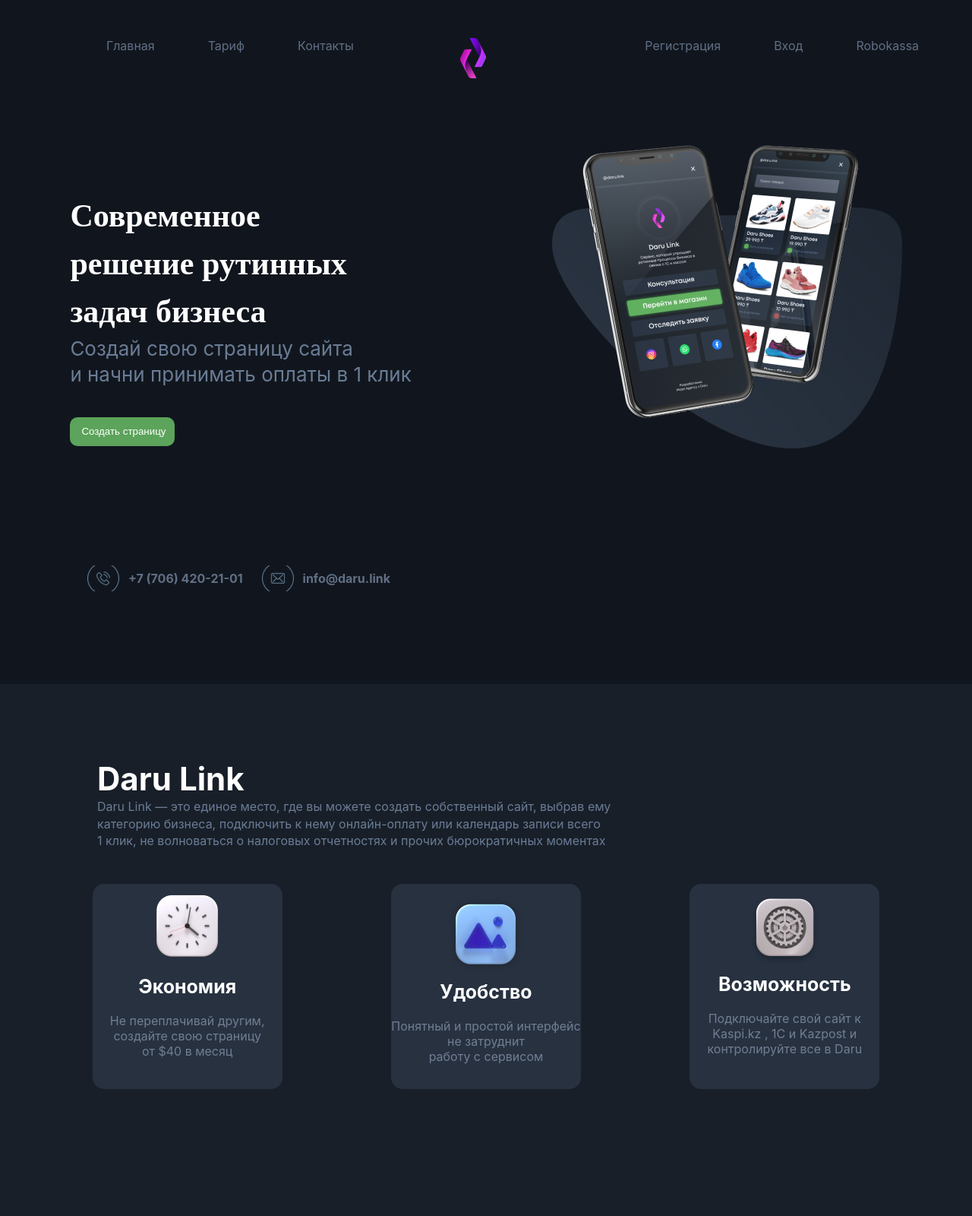
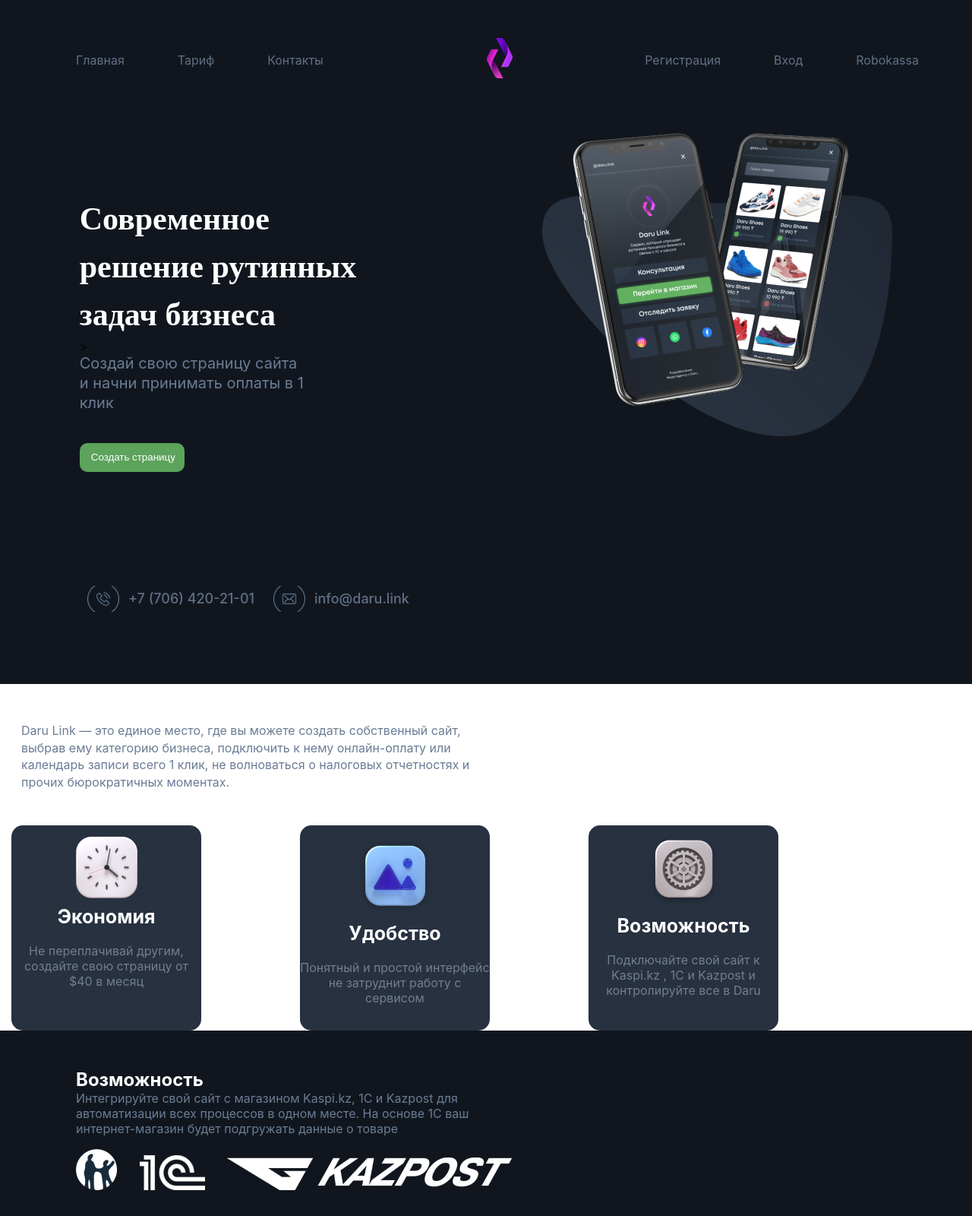
Before and after one commit to khackiraev/darulink, a plain HTML site: page index.html in a window 1280 px wide. Shown: the top 1600 px of the page at 76% size. Drawn offline with Linux system fonts and the light colour scheme.

Commit message:
DaruLInk

```diff
--- a/css/style.css
+++ b/css/style.css
@@ -18,10 +18,22 @@
     height: 900px;
 }
 
+.container {
+    max-width: 1140px;
+    width: 100%;
+    margin: 0 none;
+}
+
 .nav {
     display: flex;
-    justify-content: space-around;
+    justify-content:space-between;
+    -ms-align-items: center;
+    align-items: center;
     padding-top: 50px;
+    margin-left: 100px;
+}
+.nav img{
+    margin-right: 20px;
 }
 
 .navigation {
@@ -29,18 +41,20 @@
     list-style: none;
 }
 
-.nav__links {
+.nav__link{
     font-family: "SF Pro Display";
     color: #76869FCC;
     text-decoration: none;
-    margin-left: 70px;
+    margin-right: 70px;
 }
 
-.nav__links:hover {
+.nav__link:hover {
     color: #5CA35B;
     transition: 0.6s all;
 }
-
+.login{
+    margin-left: 10px;
+}
 .header-content {
     display: flex;
     justify-content: space-around;
@@ -49,6 +63,8 @@
 
 .header__discription h1 {
     font-family: "SFProDisplay-Light";
+    width: 400px;
+    height: auto;
     font-size: 42px;
     font-weight: 700;
     line-height: 63px;
@@ -59,9 +75,11 @@
 
 .header__discription p {
     font-family: "SF Pro Display";
+    width: 300px;
+    height: auto;
     font-style: normal;
     font-weight: normal;
-    font-size: 26px;
+    font-size: 20px;
     line-height: 129.8%;
     color: #6A7C95;
 }
@@ -130,7 +148,7 @@
     margin-right: 12px;
 }
 
-.callback__mail {
+.callback-mail {
     display: flex;
     font-weight: 500;
     font-size: 8px;
@@ -139,8 +157,15 @@
     color: #76869FCC;
 }
 
-.callback__mail img {
+.callback-mail img {
     margin-right: 12px;
+}
+
+.callback__number a,
+.callback-mail a {
+    color: #76869FCC;
+    font-size: 18px;
+    text-decoration: none;
 }
 
 /*about company*/
@@ -152,37 +177,36 @@
     padding: 100px 0 0 100px;
 }
 
-.about_company-discription {
+.about-company__discription {
     color: #fff;
     margin-left: 28px;
 }
 
-.about_company-discription h1 {
+.about-company__discription h2 {
     font-family: "SF Pro Display";
     font-weight: bold;
     font-size: 42px;
     line-height: 50px;
 }
 
-.about_company-discription p {
+.about-company__discription p {
+    width: 600px;
+    height: auto;
     font-size: 16px;
     line-height: 142.8%;
     color: #6A7C95;
 
 }
 
-.about_company-item {
-    display: -webkit-flex;
-    display: -moz-flex;
-    display: -ms-flex;
-    display: -o-flex;
+.about-company__item {
     display: flex;
     justify-content: space-around;
+    position: relative;
     padding-top: 45px;
 
 }
 
-.about_company__more {
+.about-company__more {
     text-align: center;
     width: 250px;
     height: 270px;
@@ -191,23 +215,25 @@
     margin-right: 100px;
 }
 
-.about_company__more img {
+.about-company__more img {
     padding-top: 10px;
 }
 
-.about_company__more h1 {
+.about-company__more h2 {
     color: #fff;
     padding-bottom: 20px;
     font-size: 25px;
 
 }
 
-.safe {
-    padding-top: 15px;
-}
-
-.about_company__more p {
+.about-company__more p {
+    text-align: center;
+    width: 250px;
     color: #717E92;
+    display: flex;
+    align-items: center;
+    text-align: center;
+    position: absolute;
 
 }
 
@@ -222,13 +248,16 @@
     padding-left: 100px;
 }
 
-.possibilites__discription h1 {
+.possibilites__discription h2 {
     color: #fff;
 }
 
 .possibilites__discription p {
+    width: 520px;
+    height: 77px;
     color: #6A7C95;
     padding-bottom: 30px;
+
 }
 
 .possibilites__logos {
@@ -252,12 +281,14 @@
     padding-top: 140px;
 }
 
-.conveniences__disc h1 {
+.conveniences__disc h2 {
     color: #fff;
     font-size: 35px;
 }
 
 .conveniences__disc p {
+    width: 485px;
+    height: auto;
     color: #6A7C95;
     font-size: 18px;
     padding-bottom: 30px;
@@ -297,11 +328,7 @@
     padding-left: 100px;
 }
 
-.prices .container {}
-
-.prices .prices__title {}
-
-.prices .prices__title h1 {
+.prices .prices__title h2 {
     font-family: "SF Pro Display";
     font-size: 42px;
     font-style: normal;
@@ -312,12 +339,15 @@
 }
 
 .prices .prices__title p {
+    width: 470px;
+    height: auto;
     font-family: "SF Pro Display";
     font-size: 20px;
     font-weight: 400;
     line-height: 29px;
     text-align: left;
     color: #6A7C95;
+
 }
 
 .prices__cards {
@@ -338,7 +368,7 @@
 
 }
 
-.prices__disc h1 {
+.prices__disc h2 {
     font-family: "Mont";
     font-size: 28px;
     font-weight: 700;
@@ -349,7 +379,7 @@
 
 }
 
-.prices__disc p {
+.prices__disc h3 {
     font-family: "Mont";
     font-style: normal;
     font-weight: 500;
@@ -441,13 +471,15 @@
     color: #fff;
 }
 
-.update h1 {
+.update h2 {
     font-size: 42px;
     font-weight: 700;
     line-height: 50px;
 }
 
 .update p {
+    width: 450px;
+    height: auto;
     font-size: 18px;
     color: #6A7C95;
     padding-top: 10px;
@@ -596,24 +628,27 @@
 /*footer*/
 
 .footer {
-    padding-left: 100px;
-    width: 100%;
-    height: 300px;
     background-color: #11161E;
     display: flex;
     justify-content: space-between;
     padding-top: 100px;
+    padding: 100px 100px;
+}
+
+.footer a {
+    text-decoration: none;
+    color: #2D3746;
+    font-size: 16px;
 }
 
 .footer__logo {
     display: flex;
 }
 
-.footer p {
-    font-size: 16px;
+.footer p{
+    padding-top: 10px;
     color: #2D3746;
 }
-
 
 .footer__img {
     margin-right: 10px;
@@ -621,6 +656,5 @@
 
 .last {
     text-align: right;
-    padding-right: 30px;
 
 }
--- a/index.html
+++ b/index.html
@@ -4,36 +4,36 @@
 <head>
     <meta charset="UTF-8">
     <title>DoruLink</title>
+    <meta name="viewport" content="width=device-width, initial-scale=1.0">
     <link rel="stylesheet" href="css/style.css">
     <script src="https://kit.fontawesome.com/ae3f276bd2.js" crossorigin="anonymous"></script>
 </head>
 
 <body>
     <header class="header">
-        <div class="container">
             <nav class="nav">
                 <ul class="navigation">
-                    <li><a href="#" class="nav__links">Главная</a></li>
-                    <li><a href="#" class="nav__links">Тариф</a></li>
-                    <li><a href="#" class="nav__links">Контакты</a></li>
+                    <li><a href="#" class="nav__link">Главная</a></li>
+                    <li><a href="#" class="nav__link">Тариф</a></li>
+                    <li><a href="#" class="nav__link">Контакты</a></li>
                 </ul>
-                <img src="img/header/logo.png" alt="Logo">
+                <a href="#"><img src="img/header/logo.png" alt="Logo"></a>
                 <div class="login">
-                    <ul class="navigation">
-                        <li><a href="#" class="nav__links">Регистрация</a></li>
-                        <li><a href="#" class="nav__links">Вход</a></li>
-                        <li><a href="#" class="nav__links">Robokassa</a></li>
-                    </ul>
+                    <nav class="navigation">
+                        <li><a href="#" class="nav__link">Регистрация</a></li>
+                        <li><a href="#" class="nav__link">Вход</a></li>
+                        <li><a href="#" class="nav__link">Robokassa</a></li>
+                    </nav>
                 </div>
             </nav>
-            <div class="header-content">
+            <section class="header-content">
                 <div class="header__discription">
-                    <h1>Современное<br> решение рутинныx <br> задач бизнеса</h1>
-                    <p>Создай свою страницу сайта<br>
+                    <h1>Современное решение рутинныx задач бизнеса</h1>>
+                    <p>Создай свою страницу сайта
                         и начни принимать оплаты в 1 клик</p>
                     <button><a class="create-page" href="#">Создать страницу</a></button>
                 </div>
-                <div class="header__smartphones">
+                <div class="header-smartphones">
                     <div class="shape">
                         <img src="img/header/Ellipse%202.png" alt="">
                         <div class="smartphones">
@@ -41,49 +41,48 @@
                         </div>
                     </div>
                 </div>
-            </div>
-            <div class="callback">
+            </section>
+            <section class="callback">
                 <div class="callback__number">
                     <img src="img/header/call.png" alt="call">
-                    <h1>+7 (706) 420-21-01</h1>
+                    <a href="tel:+7706420-21-01">+7 (706) 420-21-01</a>
                 </div>
-                <div class="callback__mail">
+                <div class="callback-mail">
                     <img src="img/header/mail.png" alt="mail">
-                    <h1>info@daru.link</h1>
+                    <a href="mailto:info@daru.link">info@daru.link</a>
                 </div>
+            </section>
+    </header>
+    <section class="about-company">
+        <div class="container">
+            <div class="about-company__discription">
+                <h2>Daru Link</h2>
+                <p>Daru Link — это единое место, где вы можете создать собственный сайт, выбрав ему категорию бизнеса, подключить к нему онлайн-оплату или календарь записи всего 1 клик, не волноваться о налоговых отчетностях и прочих бюрократичных моментах.</p>
+            </div>
+            <div class="about-company__item">
+                <article class="about-company__more">
+                    <img src="img/services/icon_clock.png" alt="clock">
+                    <h2>Экономия</h2>
+                    <p>Не переплачивай другим, создайте свою страницу от $40 в месяц</p>
+                </article>
+                <article class="about-company__more">
+                    <img src="img/services/Image_blue.png" alt="image-blue">
+                    <h2>Удобство</h2>
+                    <p>Понятный и простой интерфейс не затруднит работу с сервисом</p>
+                </article>
+                <article class="about-company__more">
+                    <img src="img/services/Settings.png" alt="">
+                    <h2>Возможность</h2>
+                    <p>Подключайте свой сайт к Kaspi.kz , 1C и Kazpost и контролируйте все в Daru</p>
+                </article>
             </div>
         </div>
-    </header>
-    <div class="about_company">
-        <div class="container">
-            <div class="about_company-discription">
-                <h1>Daru Link</h1>
-                <p>Daru Link — это единое место, где вы можете создать собственный сайт, выбрав ему<br> категорию бизнеса, подключить к нему онлайн-оплату или календарь записи всего<br> 1 клик, не волноваться о налоговых отчетностях и прочих бюрократичных моментах</p>
-            </div>
-            <div class="about_company-item">
-                <div class="about_company__more">
-                    <img src="img/services/icon_clock.png" alt="clock">
-                    <h1 class="safe">Экономия</h1>
-                    <p>Не переплачивай другим,<br> создайте свою страницу<br> от $40 в месяц</p>
-                </div>
-                <div class="about_company__more">
-                    <img src="img/services/Image_blue.png" alt="image-blue">
-                    <h1>Удобство</h1>
-                    <p>Понятный и простой интерфейс не затруднит<br> работу с сервисом</p>
-                </div>
-                <div class="about_company__more">
-                    <img src="img/services/Settings.png" alt="">
-                    <h1>Возможность</h1>
-                    <p>Подключайте свой сайт к<br> Kaspi.kz , 1C и Kazpost и<br> контролируйте все в Daru</p>
-                </div>
-            </div>
-        </div>
-    </div>
-    <div class="possibilites">
+    </section>
+    <section class="possibilites">
         <div class="container">
             <div class="possibilites__discription">
-                <h1>Возможность</h1>
-                <p>Интегрируйте свой сайт с магазином Kaspi.kz, 1C и Kazpost для<br> автоматизации всех процессов в одном месте. На основе 1С ваш<br> интернет-магазин будет подгружать данные о товаре</p>
+                <h2>Возможность</h2>
+                <p>Интегрируйте свой сайт с магазином Kaspi.kz, 1C и Kazpost для автоматизации всех процессов в одном месте. На основе 1С ваш интернет-магазин будет подгружать данные о товаре</p>
             </div>
             <div class="possibilites__logos">
                 <img src="img/possibles/logo-kaspi.png" alt="">
@@ -91,11 +90,11 @@
                 <img src="img/possibles/logo-kazmail.png" alt="">
             </div>
         </div>
-    </div>
-    <div class="conveniences">
+    </section>
+    <section class="conveniences">
         <div class="conveniences__disc">
-            <h1>Удобство</h1>
-            <p>Создавайте индивидуальный дизайн страницы. Фантазируйте<br> и вооплощайте задуманное в реальность. Удобный и понтный<br> интерфейс не затруднит работу с сервисом.</p>
+            <h2>Удобство</h2>
+            <p>Создавайте индивидуальный дизайн страницы. Фантазируйте и вооплощайте задуманное в реальность. Удобный и понтный интерфейс не затруднит работу с сервисом.</p>
             <button><a href="#">Дизайн в 1 клик</a></button>
         </div>
         <div class="conveniences__img">
@@ -103,19 +102,19 @@
             <img src="img/conveniences/X%20-%205.png" alt="" width="260" height="360">
         </div>
 
-    </div>
+    </section>
 
 
-    <div class="prices">
+    <section class="prices">
         <div class="container">
             <div class="prices__title">
-                <h1>Дешевле чем заказывать</h1>
-                <p>Создайте свой сайт со всеми расширениями дешевле,<br> чем заказывать у фрилансеров</p>
+                <h2>Дешевле чем заказывать</h2>
+                <p>Создайте свой сайт со всеми расширениями дешевле, чем заказывать у фрилансеров.</p>
             </div>
             <div class="prices__cards">
-                <div class="prices__disc">
-                    <h1>“Альт”</h1>
-                    <p>тариф</p>
+                <article class="prices__disc">
+                    <h2>“Альт”</h2>
+                    <h3>тариф</h3>
                     <ul class="prices-list">
                         <li class="prices-list__white">Собственная страница</li>
                         <li class="prices-list__white">Редактирование дизайна</li>
@@ -127,10 +126,10 @@
                         <li class="prices-list__gray">Интеграция Kaspi</li>
                     </ul>
                     <button class="prices__cards-button_1"><a href="#">$29/месяц</a></button>
-                </div>
-                <div class="prices__disc">
-                    <h1>“Команд”</h1>
-                    <p>тариф</p>
+                </article>
+                <article class="prices__disc">
+                    <h2>“Команд”</h2>
+                    <h3>тариф</h3>
                     <ul class="prices-list">
                         <li class="prices-list__white">Собственная страница</li>
                         <li class="prices-list__white">Редактирование дизайна</li>
@@ -142,10 +141,10 @@
                         <li class="prices-list__gray">Интеграция Kaspi</li>
                     </ul>
                     <button class="prices__cards-button_2"><a href="#">$29/месяц</a></button>
-                </div>
-                <div class="prices__disc">
-                    <h1>“Дэлит”</h1>
-                    <p>тариф</p>
+                </article>
+                <article class="prices__disc">
+                    <h2>“Дэлит”</h2>
+                    <h3>тариф</h3>
                     <ul class="prices-list">
                         <li class="prices-list__white">Собственная страница</li>
                         <li class="prices-list__white">Редактирование дизайна</li>
@@ -157,15 +156,15 @@
                         <li class="prices-list__white">Интеграция Kaspi</li>
                     </ul>
                     <button class="prices__cards-button_3"><a href="#">$29/месяц</a></button>
-                </div>
+                </article>
             </div>
         </div>
-    </div>
-    <div class="update">
+    </section>
+    <section class="update">
         <div class="container">
             <div class="update__disc">
-                <h1>Обновления</h1>
-                <p>Следите за свежими обновлениями сервиса в социальных<br> сетях и на официальных страницах Daru Link</p>
+                <h2>Обновления</h2>
+                <p>Следите за свежими обновлениями сервиса в социальных сетях и на официальных страницах Daru Link.</p>
             </div>
             <div class="update__social-network">
                 <ul>
@@ -176,16 +175,16 @@
                 </ul>
             </div>
         </div>
-    </div>
+    </section>
     <footer class="footer">
-        <p>Политика конфедациальности</p>
+        <a href="#">Политика конфедациальности</a>
         <div class="footer__logo">
             <div class="footer__img">
                 <img src="img/footer/logo%204x%202.png" alt="">
             </div>
-            <p>© TOO “Дару Линк”<br>все права защищены</p>
+            <p>© TOO “Дару Линк”все права защищены</p>
         </div>
-        <p class="last">Пользовательское<br>соглашение</p>
+        <a class="last" href="#">Пользовательское     соглашение</a>
     </footer>
 </body>
 
```
